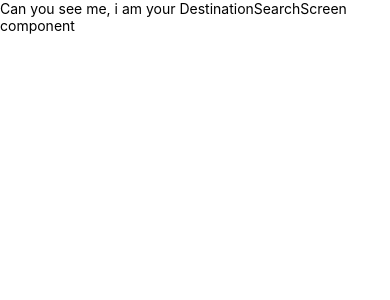
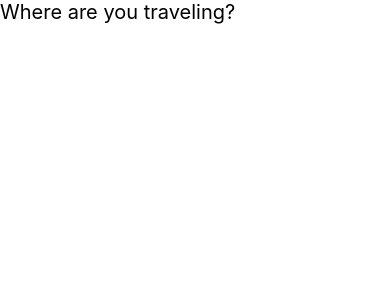
Before and after one commit to gabrielacarr/Airbnb, a React Native app: screen / in a window 390 px wide. Shown: the top 300 px of the page. Built offline with nearby package versions, Linux system fonts and the light colour scheme.

Commit message:
Corrected typos, TextInput reflects on simulators correctly, we got this

```diff
--- a/src/screens/DestinationSearch/index.js
+++ b/src/screens/DestinationSearch/index.js
@@ -1,11 +1,16 @@
 import React from 'react';
-import {View, Text} from 'react-native';
+import {View, TextInput} from 'react-native';
 import styles from './styles.js';
 
 const DestinationSearchScreen = props => {
   return (
     <View>
-      <Text>Can you see me, i am your DestinationSearchScreen component</Text>
+      {/* Input Component */}
+      <TextInput
+        style={styles.textInput}
+        placeholder="Where are you traveling?"
+      />
+      {/* List of Destinations */}
     </View>
   );
 };
```
